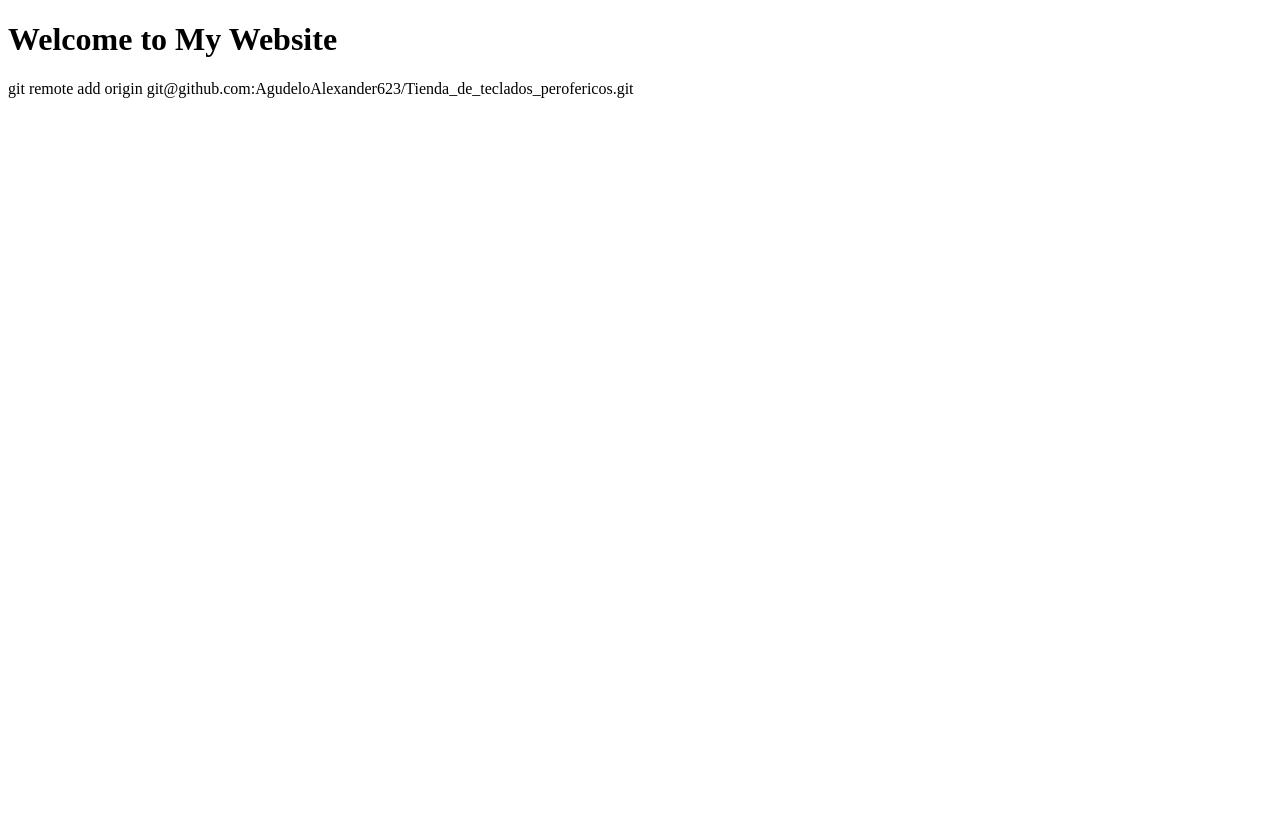
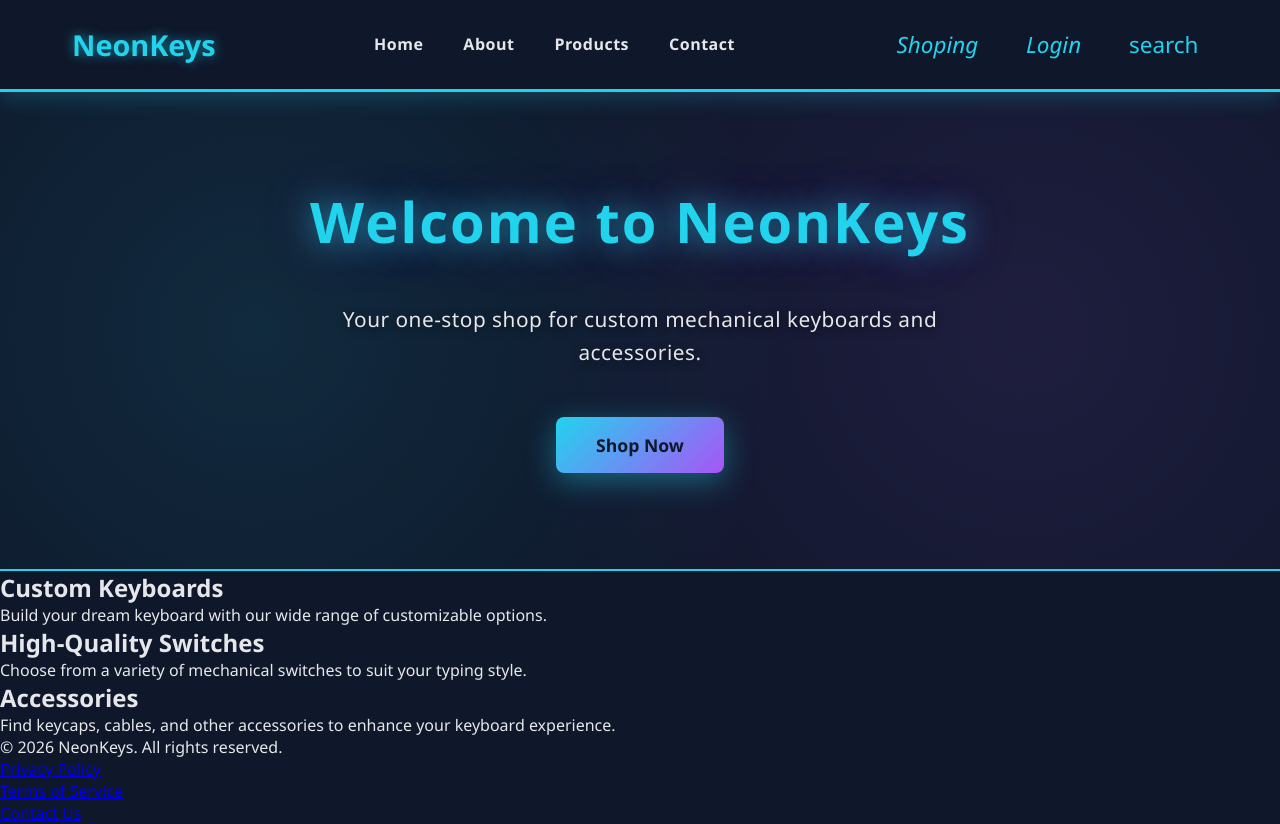
Before and after one commit to AgudeloAlexander623/Tienda_de_teclados_perofericos, a plain HTML site: page index.html in a window 1280 px wide. Before the commit the page ends 800 px from the top, so only its background shows below. Drawn offline with Linux system fonts and the light colour scheme.

Commit message:
comit realized

```diff
--- /dev/null
+++ b/Front_end/components/styles_Index.css
@@ -0,0 +1,254 @@
+:root {
+    --bg-main: #0F172A;
+    --primary: #22D3EE;
+    --secondary: #A855F7;
+    --text-main: #E5E7EB;
+    --accent: #FACC15;
+}
+* {
+    margin: 0;
+    padding: 0;
+    box-sizing: border-box;
+}
+
+body {
+    background-color: var(--bg-main);
+    color: var(--text-main);
+    font-family: 'Segoe UI', Tahoma, Geneva, Verdana, sans-serif;
+}
+
+container {
+    width: 90%;
+    max-width: 1360px;
+    margin: 0 auto;
+    padding: 0 2rem;
+}
+
+/* ========== NAVBAR STYLES ========== */
+.nav-bar {
+    background-color: var(--bg-main);
+    border-bottom: 3px solid var(--primary);
+    padding: 1.2rem 0;
+    position: sticky;
+    top: 0;
+    z-index: 100;
+    box-shadow: 0 6px 20px rgba(34, 211, 238, 0.2);
+    display: flex;
+    justify-content: center;
+}
+
+.nav-bar .container {
+    display: flex;
+    justify-content: center;
+    align-items: center;
+    gap: 5rem;
+    width: 100%;
+    max-width: 1200px;
+    padding: 0 2rem;
+}
+
+.nav-logo {
+    font-size: 1.8rem;
+    font-weight: bold;
+    color: var(--primary);
+    text-decoration: none;
+    transition: all 0.3s ease;
+    text-shadow: 0 0 12px rgba(34, 211, 238, 0.6);
+    min-width: 150px;
+}
+
+.nav-logo:hover {
+    color: var(--secondary);
+    text-shadow: 0 0 25px rgba(168, 85, 247, 0.9);
+    transform: scale(1.08);
+}
+
+.nav-menu {
+    display: flex;
+    list-style: none;
+    gap: 2.5rem;
+    flex: 1;
+    justify-content: center;
+}
+
+.nav-item {
+    position: relative;
+}
+
+.nav-link {
+    color: var(--text-main);
+    text-decoration: none;
+    font-weight: 600;
+    font-size: 1rem;
+    transition: all 0.3s ease;
+    padding-bottom: 0.6rem;
+    border-bottom: 2px solid transparent;
+    letter-spacing: 0.5px;
+}
+
+.nav-link:hover {
+    color: var(--primary);
+    border-bottom-color: transparent;
+    text-shadow: 0 0 12px rgba(53, 23, 87, 0.7);
+    transform: translateY(-2px);
+}
+
+.nav-icon {
+    display: flex;
+    gap: 1.8rem;
+    align-items: center;
+}
+
+.nav-icon a {
+    font-size: 1.4rem;
+    color: var(--primary);
+    text-decoration: none;
+    transition: all 0.3s ease;
+    padding: 0.6rem;
+    border-radius: 50%;
+    display: flex;
+    align-items: center;
+    justify-content: center;
+}
+
+.nav-icon a:hover {
+    color: var(--secondary);
+    transform: scale(1.25) rotate(10deg);
+    text-shadow: 0 0 18px rgba(168, 85, 247, 0.8);
+    background-color: rgba(168, 85, 247, 0.15);
+}
+
+/* ========== BUTTONS ========== */
+.btn-primary {
+    background: linear-gradient(135deg, var(--primary), var(--secondary));
+    color: var(--bg-main);
+    padding: 0.75rem 1.8rem;
+    border: none;
+    border-radius: 8px;
+    font-weight: bold;
+    font-size: 1rem;
+    cursor: pointer;
+    transition: all 0.3s ease;
+    box-shadow: 0 4px 15px rgba(34, 211, 238, 0.4);
+    text-decoration: none;
+    display: inline-block;
+}
+
+.btn-primary:hover {
+    transform: translateY(-3px);
+    box-shadow: 0 8px 25px rgba(34, 211, 238, 0.6);
+    background: linear-gradient(135deg, var(--secondary), var(--primary));
+}
+
+.btn-primary:active {
+    transform: translateY(-1px);
+}
+
+.btn-secondary {
+    background-color: transparent;
+    color: var(--primary);
+    padding: 0.75rem 1.8rem;
+    border: 2px solid var(--primary);
+    border-radius: 8px;
+    font-weight: bold;
+    font-size: 1rem;
+    cursor: pointer;
+    transition: all 0.3s ease;
+}
+
+.btn-secondary:hover {
+    background-color: var(--primary);
+    color: var(--bg-main);
+    box-shadow: 0 6px 20px rgba(34, 211, 238, 0.5);
+    transform: translateY(-2px);
+}
+
+/* ========== HERO SECTION ========== */
+.hero-section {
+    padding: 6rem 0;
+    background: linear-gradient(135deg, rgba(15, 23, 42, 0.95) 0%, rgba(15, 23, 42, 0.98) 100%);
+    border-bottom: 2px solid var(--primary);
+    position: relative;
+    overflow: hidden;
+}
+
+.hero-section::before {
+    content: '';
+    position: absolute;
+    top: 0;
+    left: 0;
+    right: 0;
+    bottom: 0;
+    background: radial-gradient(circle at 20% 50%, rgba(34, 211, 238, 0.1) 0%, transparent 50%),
+                radial-gradient(circle at 80% 50%, rgba(168, 85, 247, 0.1) 0%, transparent 50%);
+    pointer-events: none;
+}
+
+.hero-section .container {
+    display: flex;
+    flex-direction: column;
+    align-items: center;
+    justify-content: center;
+    text-align: center;
+    position: relative;
+    z-index: 1;
+    gap: 2rem;
+}
+
+.hero-section h1 {
+    font-size: 3.5rem;
+    font-weight: 900;
+    color: var(--primary);
+    margin-bottom: 1rem;
+    text-shadow: 0 0 30px rgba(34, 211, 238, 0.6),
+                 0 0 60px rgba(168, 85, 247, 0.3);
+    letter-spacing: 2px;
+    animation: fadeInDown 0.8s ease;
+    line-height: 1.2;
+}
+
+.hero-section p {
+    font-size: 1.3rem;
+    color: var(--text-main);
+    max-width: 600px;
+    line-height: 1.6;
+    margin-bottom: 1rem;
+    animation: fadeInUp 0.8s ease 0.2s backwards;
+    text-shadow: 0 2px 8px rgba(0, 0, 0, 0.5);
+    letter-spacing: 0.5px;
+}
+
+.hero-section .btn-primary {
+    padding: 1rem 2.5rem;
+    font-size: 1.1rem;
+    animation: fadeInUp 0.8s ease 0.4s backwards;
+    box-shadow: 0 8px 30px rgba(34, 211, 238, 0.4);
+}
+
+.hero-section .btn-primary:hover {
+    box-shadow: 0 12px 40px rgba(34, 211, 238, 0.7);
+    transform: translateY(-4px);
+}
+
+/* ========== ANIMATIONS ========== */
+@keyframes fadeInDown {
+    from {
+        opacity: 0;
+        transform: translateY(-30px);
+    }
+    to {
+        opacity: 1;
+        transform: translateY(0);
+    }
+}
+
+@keyframes fadeInUp {
+    from {
+        opacity: 0;
+        transform: translateY(30px);
+    }
+    to {
+        opacity: 1;
+        transform: translateY(0);
+    }
+}
--- a/index.html
+++ b/index.html
@@ -3,13 +3,63 @@
 <head>
     <meta charset="UTF-8">
     <meta name="viewport" content="width=device-width, initial-scale=1.0">
-    <title>Document</title>
+    <link rel="stylesheet" href="/Front_end/components/styles_Index.css">
+    <title>NeonKeys.com</title>
 </head>
 <body>
-    <header>
-        <h1>Welcome to My Website</h1>
+    <nav class="nav-bar">
+        <div class="container">
+            <a href="index.html" class="nav-logo">NeonKeys</a>
+            <ul class="nav-menu">
+                <li class="nav-item"><a href="index.html" class="nav-link">Home</a></li>
+                <li class="nav-item"><a href="about.html" class="nav-link">About</a></li>
+                <li class="nav-item"><a href="products.html" class="nav-link">Products</a></li>
+                <li class="nav-item"><a href="contact.html" class="nav-link">Contact</a></li>
+            </ul>
+
+            <div class="nav-icon">
+                <a href="cart.html"><i class="fas fa-shopping-cart">Shoping</i></a>
+                <a href="login.html"><i class="fas fa-user">Login</i></a>
+                <a href="search.html"><class class="fas fa-search"></class>search</i></a>
+            </div>
+        </div>
+    </nav>
+
+
+    <header class="hero-section">
+        <div class="container">
+            <h1>Welcome to NeonKeys</h1>
+            <p>Your one-stop shop for custom mechanical keyboards and accessories.</p>
+            <a href="products.html" class="btn-primary">Shop Now</a>
+        </div>
     </header>
+
+    <section class="features-section">
+        <div class="container">
+            <div class="feature">
+                <h2>Custom Keyboards</h2>
+                <p>Build your dream keyboard with our wide range of customizable options.</p>
+            </div>
+            <div class="feature">
+                <h2>High-Quality Switches</h2>
+                <p>Choose from a variety of mechanical switches to suit your typing style.</p>
+            </div>
+            <div class="feature">
+                <h2>Accessories</h2>
+                <p>Find keycaps, cables, and other accessories to enhance your keyboard experience.</p>
+            </div>
+        </div>
+    </section>
+
+    <footer class="footer">
+        <div class="container">
+            <p>&copy; 2026 NeonKeys. All rights reserved.</p>
+            <ul class="footer-menu">
+                <li><a href="privacy.html">Privacy Policy</a></li>
+                <li><a href="terms.html">Terms of Service</a></li>
+                <li><a href="contact.html">Contact Us</a></li>
+            </ul>
+        </div>
+    </footer>
 </body>
 </html>
-
-git remote add origin git@github.com:AgudeloAlexander623/Tienda_de_teclados_perofericos.git
```
Also changed, not shown: Front_end/pages/login.html (added), Front_end/pages/signUp.html (added), README.md (added), 1 other file.
